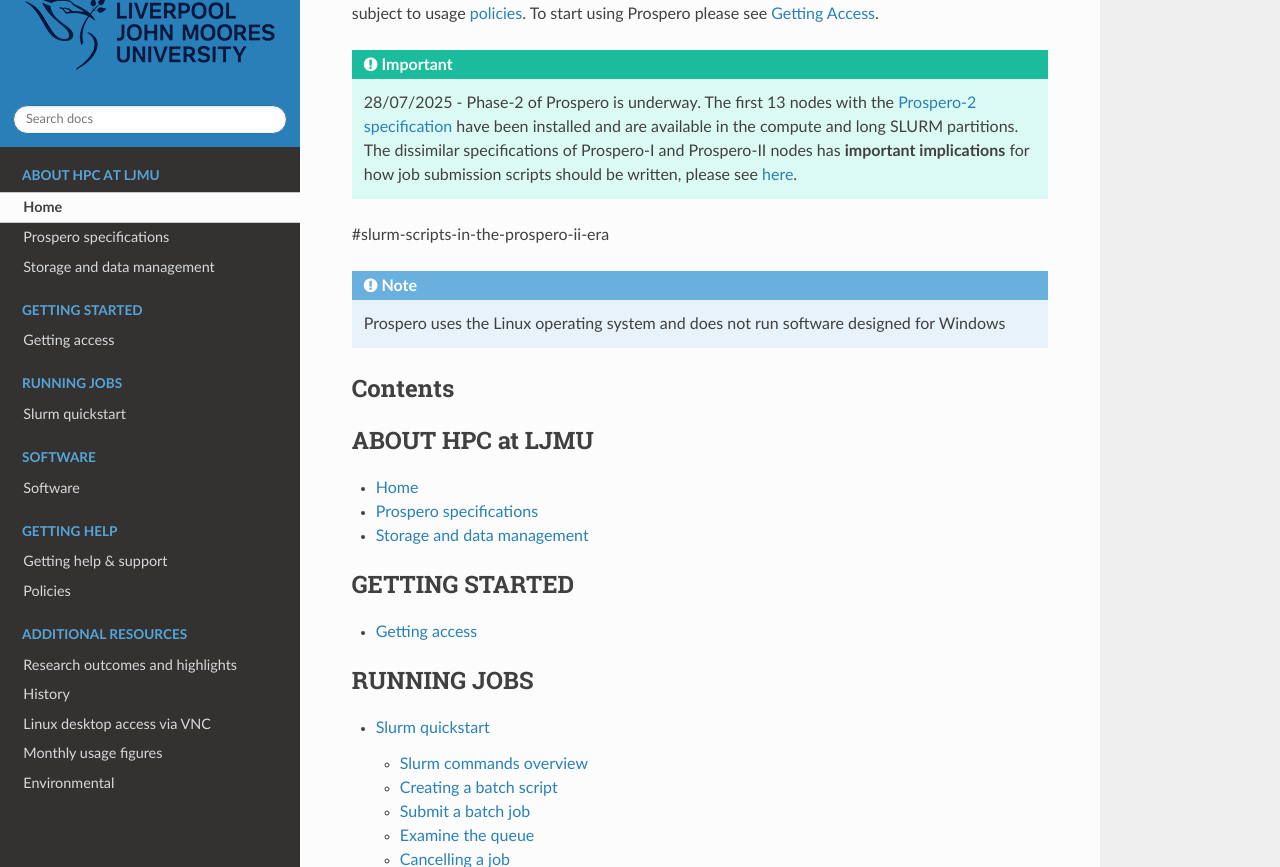
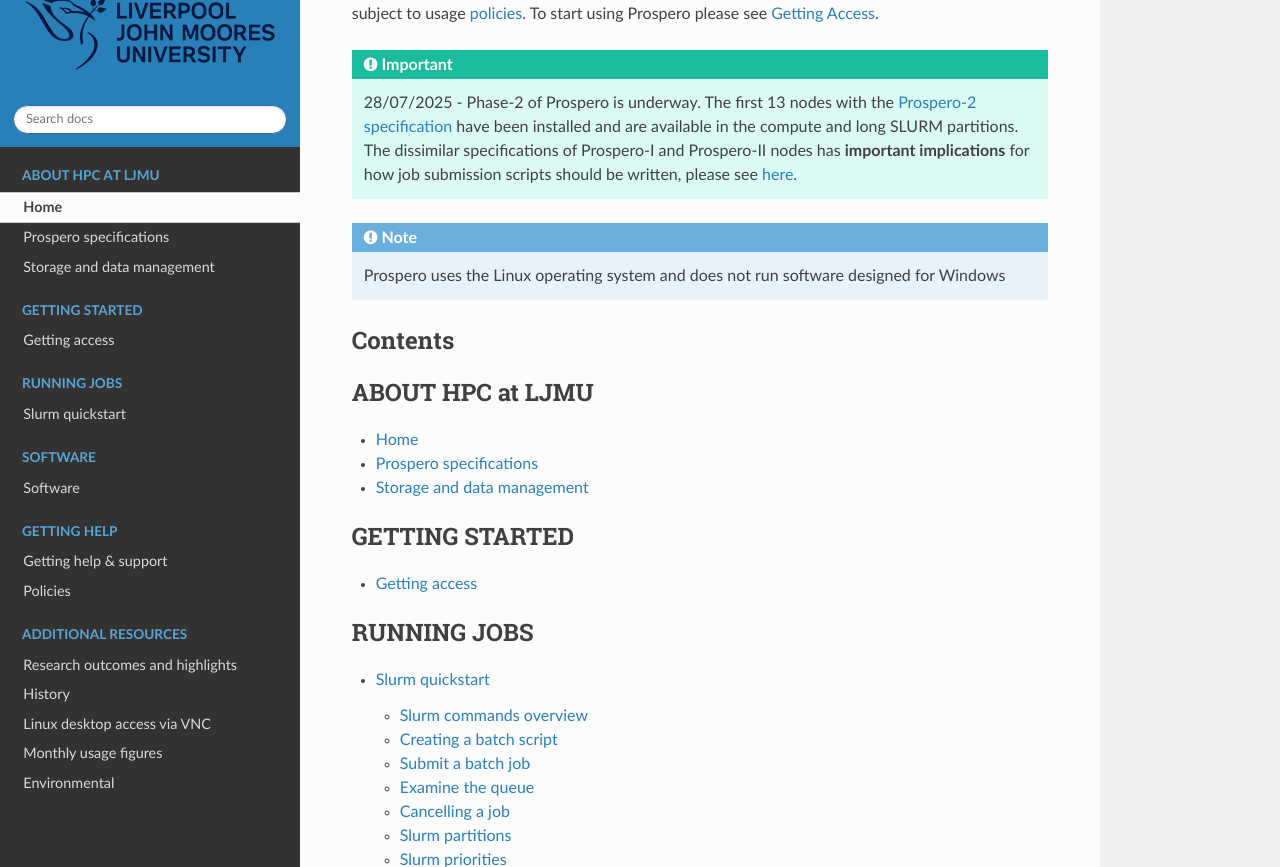
Before and after one commit to astrcrai/prospero-docs, a Sphinx documentation site: the page built from docs/source/index.rst, in a window 1280 px wide and 900 px high, scrolled down 891 px, cut to the strip 33-900 px from the top of the window. Built offline with Sphinx 7.4.7 and the Read the Docs theme 3.1.0, drawn with Linux system fonts in a browser that asks for light colours.

Commit message:
Update index.rst

```diff
--- a/docs/source/index.rst
+++ b/docs/source/index.rst
@@ -17,7 +17,6 @@
 
    28/07/2025 - Phase-2 of Prospero is underway. The first 13 nodes with the `Prospero-2 specification <https://prospero-docs.readthedocs.io/en/latest/specifications.html>`_ have been installed and are available in the compute and long SLURM partitions. The dissimilar specifications of Prospero-I and Prospero-II nodes has **important implications** for how job submission scripts should be written, please see `here <https://prospero-docs.readthedocs.io/en/latest/scheduler.html#slurm-scripts-in-the-prospero-ii-era>`_.
 
-#slurm-scripts-in-the-prospero-ii-era
 
 .. NOTE::
 
```
